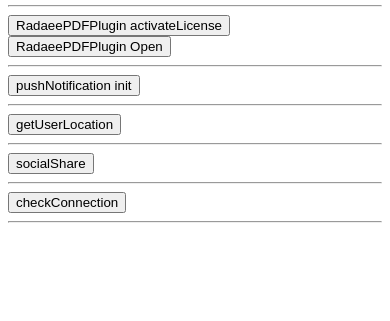
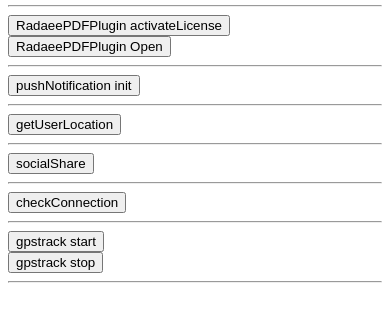
Before and after one commit to bestmob/senchTestApp, a website: page www/index.html in a window 390 px wide. Shown: the part 501-822 px from the top of the page. Drawn offline with Linux system fonts and the light colour scheme; some packages are replaced by stand-ins of ours.

Commit message:
android gps track

```diff
--- a/config.xml
+++ b/config.xml
@@ -1,5 +1,5 @@
 <?xml version='1.0' encoding='utf-8'?>
-<widget android-versionCode="39" ios-CFBundleVersion="1.1.3" id="com.buildshop.test" version="1.4.0" xmlns="http://www.w3.org/ns/widgets" xmlns:cdv="http://cordova.apache.org/ns/1.0">
+<widget android-versionCode="39" ios-CFBundleVersion="1.1.3" id="com.buildshop" version="1.4.0" xmlns="http://www.w3.org/ns/widgets" xmlns:cdv="http://cordova.apache.org/ns/1.0">
     <name>BuildshopTest</name>
     <description>
         A sample Apache Cordova application that test plugins for sencha touch build shop application.
@@ -20,6 +20,8 @@
     <preference name="FadeSplashScreen" value="false"/>
     <preference name="ShowSplashScreenSpinner" value="false"/>
     <preference name="StatusBarOverlaysWebView" value="true" />
+    <preference name="DisallowOverscroll" value="true" />
+    <preference name="EnableViewportScale" value="false" />
     <platform name="android">
         <allow-intent href="market:*" />
         <resource-file src="google-services.json" target="app/google-services.json" />
@@ -98,6 +100,7 @@
         <icon height="172" src="resources/ios/icon/icon-86@2x.png" width="172" />
         <icon height="196" src="resources/ios/icon/icon-98@2x.png" width="196" />
         <icon height="1024" src="resources/ios/icon/icon-1024.png" width="1024" />
+        <icon height="216" src="resources/ios/icon/icon-108@2x.png" width="216" />
         <splash height="480" src="resources/ios/splash/Default~iphone.png" width="320" />
         <splash height="960" src="resources/ios/splash/Default@2x~iphone.png" width="640" />
         <splash height="1024" src="resources/ios/splash/Default-Portrait~ipad.png" width="768" />
@@ -113,7 +116,6 @@
         <splash height="2208" src="resources/ios/splash/Default-736h.png" width="1242" />
         <splash height="2436" src="resources/ios/splash/Default-2436h.png" width="1125" />
         <splash height="2732" src="resources/ios/splash/Default@2x~universal~anyany.png" width="2732" />
-        <icon height="216" src="resources/ios/icon/icon-108@2x.png" width="216" />
         <splash height="2688" src="resources/ios/splash/Default-2688h~iphone.png" width="1242" />
         <splash height="1242" src="resources/ios/splash/Default-Landscape-2688h~iphone.png" width="2688" />
         <splash height="1792" src="resources/ios/splash/Default-1792h~iphone.png" width="828" />
--- a/www/index.html
+++ b/www/index.html
@@ -22,6 +22,7 @@
         pictureSource=Camera.PictureSourceType;
         destinationType=Camera.DestinationType;
         StatusBar.overlaysWebView(true);
+        console.log(device.cordova);
     }
     // Called when a photo is successfully retrieved
     function onPhotoDataSuccess(imageData) {
@@ -328,6 +329,53 @@
 
         alert('Connection type: ' + states[networkState]);
     }
+    // ----------------------------------
+    // gpstrack Start
+    function gpstrackStart() {
+        var baseApiURL = 'https://test.buildshop.mobi/api/';
+        var UserDataID = 2219;
+        var UserName = "Buildshop";
+        var CompanyID = 2219;
+        var ProjectName = "3750";
+        var TimeSheetUID = "3007";
+        var g = new Date();
+        var h = new Date(g.getFullYear(), g.getMonth(), g.getDate(), new Date().getHours(), new Date().getMinutes(), new Date().getSeconds());
+        var w = {
+          ServerDetails: [{
+            UserDataID: UserDataID,
+            latitude: 39.884634,
+            longitude: -105.138641,
+            UserName: UserName,
+            Name: UserName,
+            Status: "Start Regular Time",
+            Description: "",
+            Date: h,
+            TimeSheetStatus: "Clocked In",
+            CompanyID: CompanyID,
+            ProjectName: ProjectName,
+            TimeSheetUID: TimeSheetUID
+          }],
+          IntervalTime: 60,
+          IntervalDistance: "100",
+          ServerURL: baseApiURL + "MapTrackers"
+        };
+        //Status=Drive+Time&Description=&UserName=Alex&UserDataID=1&CompanyID=1&ProjectName=A+Project&latitude=44.418809&TimeSheetUID=00001&TimeSheetStatus=Clocked+In&Date=2021-02-23T04%3A31%3A50.000Z&longitude=26.12382&Name=Alex
+        navigator.gpstrack.start(function(x) {
+          console.log('start>>>>');
+          console.log(x)
+        }, function() {
+
+        }, w)
+    }
+    // gpstrack Stop
+    function gpstrackStop() {
+        navigator.gpstrack.stop(function(t) {
+          console.log('stop>>>>');
+          console.log(t)
+        }, function() {
+
+        }, [""])
+    }
     </script>
   </head>
   <body>
@@ -365,5 +413,9 @@
     <!-- checkConnection Cordova Plugin -->
     <button onclick="checkConnection();">checkConnection</button><br>
     <hr>
+    <!-- gpstrackStart Cordova Plugin -->
+    <button onclick="gpstrackStart();">gpstrack start</button><br>
+    <button onclick="gpstrackStop();">gpstrack stop</button><br>
+    <hr>
   </body>
 </html>
```
Also changed, not shown: package.json (+14 -11 lines), README.md, www/cordova.js (added).
